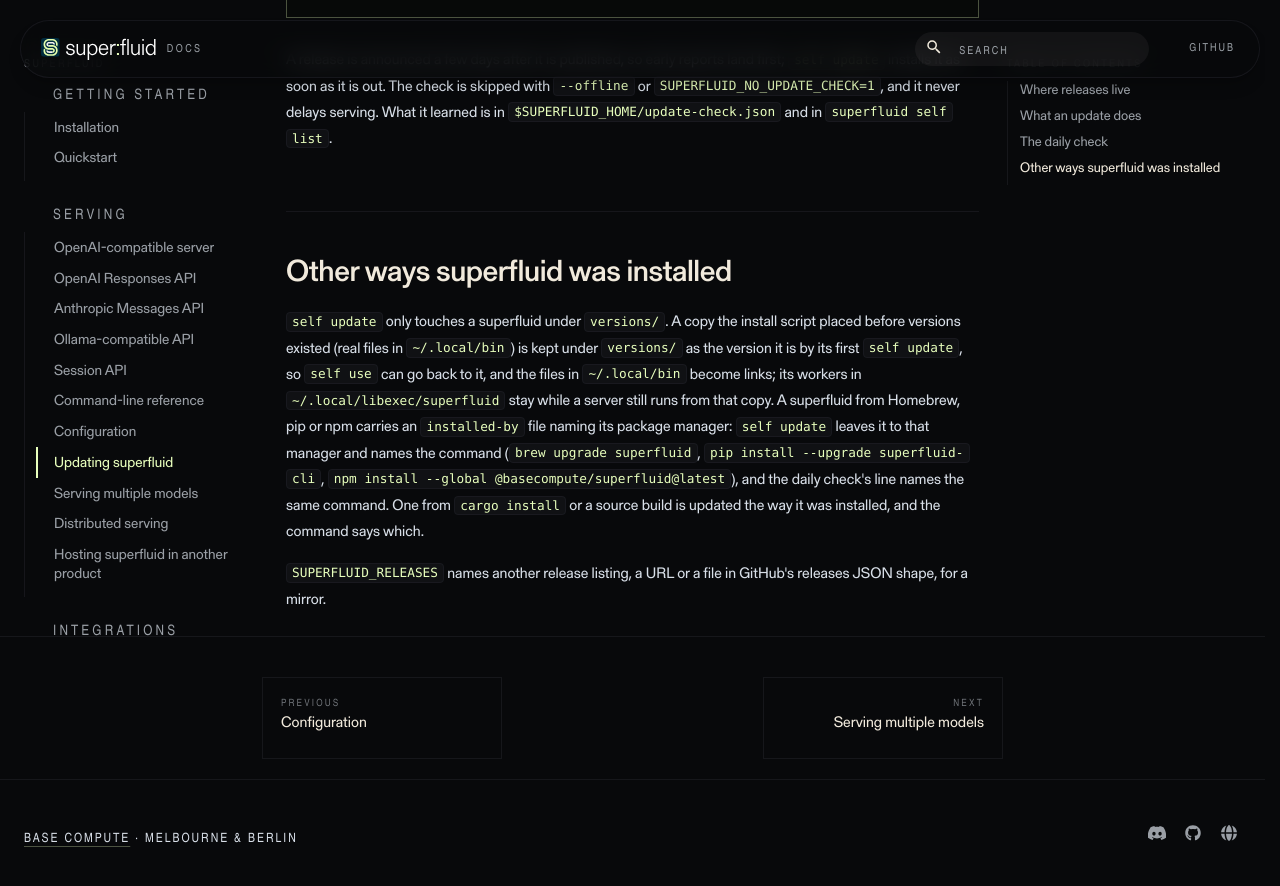
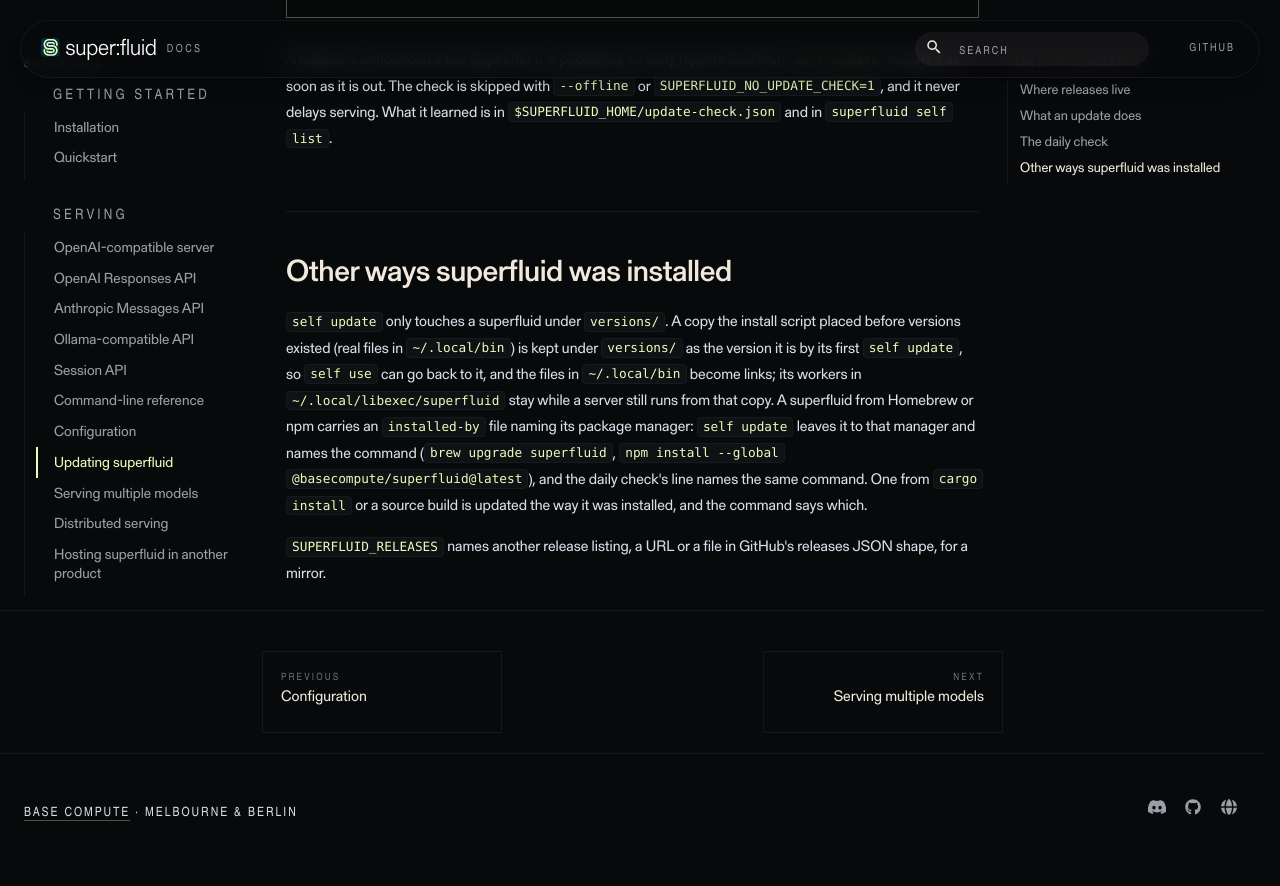
Before and after one commit to basecompute/superfluid, an MkDocs documentation site: the page built from docs/serving/updating.md, in a window 1280 px wide and 900 px high, scrolled down 2131 px. Shown: the top 886 px of the window. Built offline with MkDocs 1.6.1 and Material for MkDocs 9.7.7, drawn with Linux system fonts in a browser that asks for light colours; comment, search, counter and statistics services are not loaded; the version menu is left out.

Commit message:
docs: Homebrew and npm are the package managers named, until PyPI publishes
The PyPI package waits for the organisation there to be approved, so
0.1.5 goes to npm and Homebrew only. installation.md, updating.md and
the 0.1.5 changelog entry no longer tell readers to install or update
with pip; the wheel is still built and tested by publish.yml, and the
lines return when `superfluid-cli` is on PyPI.

```diff
--- a/docs/serving/updating.md
+++ b/docs/serving/updating.md
@@ -50,6 +50,6 @@
 
 ## Other ways superfluid was installed
 
-`self update` only touches a superfluid under `versions/`. A copy the install script placed before versions existed (real files in `~/.local/bin`) is kept under `versions/` as the version it is by its first `self update`, so `self use` can go back to it, and the files in `~/.local/bin` become links; its workers in `~/.local/libexec/superfluid` stay while a server still runs from that copy. A superfluid from Homebrew, pip or npm carries an `installed-by` file naming its package manager: `self update` leaves it to that manager and names the command (`brew upgrade superfluid`, `pip install --upgrade superfluid-cli`, `npm install --global @basecompute/superfluid@latest`), and the daily check's line names the same command. One from `cargo install` or a source build is updated the way it was installed, and the command says which.
+`self update` only touches a superfluid under `versions/`. A copy the install script placed before versions existed (real files in `~/.local/bin`) is kept under `versions/` as the version it is by its first `self update`, so `self use` can go back to it, and the files in `~/.local/bin` become links; its workers in `~/.local/libexec/superfluid` stay while a server still runs from that copy. A superfluid from Homebrew or npm carries an `installed-by` file naming its package manager: `self update` leaves it to that manager and names the command (`brew upgrade superfluid`, `npm install --global @basecompute/superfluid@latest`), and the daily check's line names the same command. One from `cargo install` or a source build is updated the way it was installed, and the command says which.
 
 `SUPERFLUID_RELEASES` names another release listing, a URL or a file in GitHub's releases JSON shape, for a mirror.
```
Also changed, not shown: CHANGELOG.md (+1 -1 lines), docs/getting_started/installation.md (+2 -3 lines).
